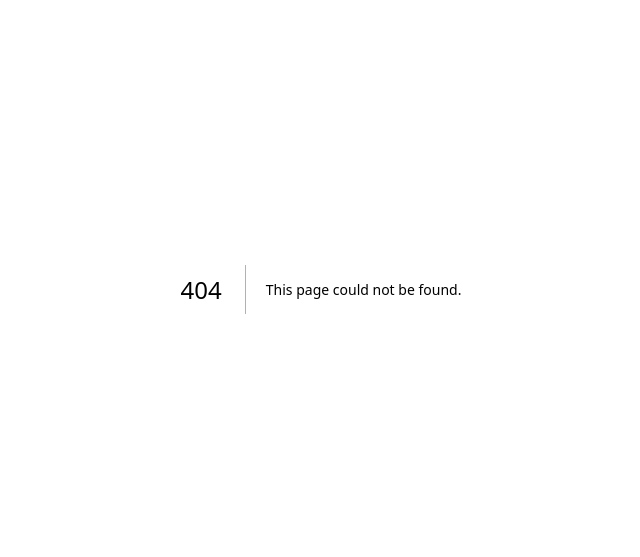
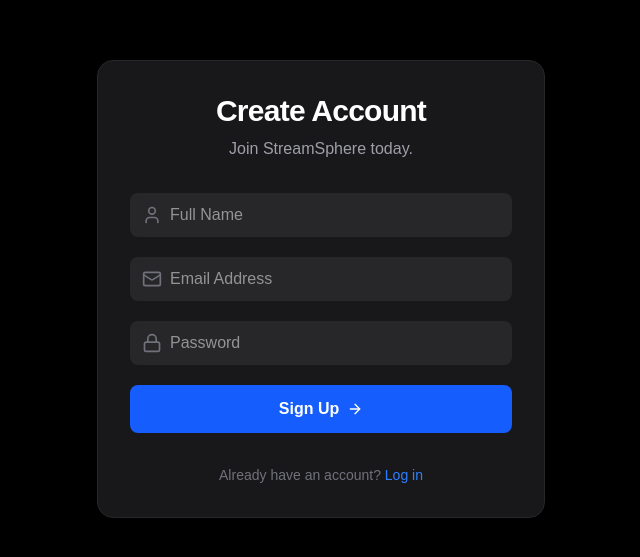
Before and after one commit to kunalrana15/streamsphere_frontend, a Next.js app: page /register in a window 1280 px wide. Before the commit this address had no page. Shown: the part 111-668 px from the top of the page, without its empty margins (319-959 px from the left). Built offline with nearby package versions, Linux system fonts and the light colour scheme.

Commit message:
feat(auth): create types, auth-service and register UI and backend api integration

```diff
--- a/package.json
+++ b/package.json
@@ -9,13 +9,16 @@
     "lint": "eslint"
   },
   "dependencies": {
+    "@hookform/resolvers": "^5.2.2",
     "axios": "^1.13.4",
     "clsx": "^2.1.1",
     "lucide-react": "^0.563.0",
     "next": "16.1.6",
     "react": "19.2.3",
     "react-dom": "19.2.3",
-    "tailwind-merge": "^3.4.0"
+    "react-hook-form": "^7.71.1",
+    "tailwind-merge": "^3.4.0",
+    "zod": "^4.3.6"
   },
   "devDependencies": {
     "@tailwindcss/postcss": "^4",
--- /dev/null
+++ b/src/app/(auth)/register/page.tsx
@@ -0,0 +1,112 @@
+"use client";
+
+import { useForm } from "react-hook-form";
+import { zodResolver } from "@hookform/resolvers/zod";
+import { registerSchema, RegisterInput } from "@/src/lib/validations/auth";
+import { authService } from "@/src/services/authService";
+import { useState } from "react";
+import { Loader2, Mail, Lock, User, ArrowRight } from "lucide-react";
+import Link from "next/link";
+
+export default function RegisterPage() {
+  const [loading, setLoading] = useState(false);
+  const [serverError, setServerError] = useState<string | null>(null);
+
+  const { register, handleSubmit, formState: { errors } } = useForm<RegisterInput>({
+    resolver: zodResolver(registerSchema),
+  });
+
+  const onSubmit = async (data: RegisterInput) => {
+    setLoading(true);
+    setServerError(null);
+    try {
+      const res = await authService.register(data);
+      console.log(res);
+      // Redirect to OTP verification with email in query params
+      window.location.href = `/verify-otp?email=${encodeURIComponent(data.email)}`;
+    } catch (err: any) {
+      const errorMessage = typeof err === 'string' ? err: err.message ||  "An Unexpected Error Occured"
+      setServerError(errorMessage); // This comes from our Axios interceptor
+    } finally {
+      setLoading(false);
+    }
+  };
+
+  return (
+    <div className="min-h-screen bg-black flex items-center justify-center p-4">
+      <div className="max-w-md w-full space-y-8 bg-zinc-900 p-8 rounded-2xl border border-zinc-800 shadow-2xl">
+        <div className="text-center">
+          <h2 className="text-3xl font-bold text-white tracking-tight">Create Account</h2>
+          <p className="text-zinc-400 mt-2">Join StreamSphere today.</p>
+        </div>
+
+        {serverError && (
+          <div className="bg-red-500/10 border border-red-500/50 text-red-500 p-3 rounded-lg text-sm text-center">
+            {serverError}
+          </div>
+        )}
+
+        <form onSubmit={handleSubmit(onSubmit)} className="space-y-5">
+          {/* Name Field */}
+          <div>
+            <div className="relative">
+              <User className="absolute left-3 top-3 h-5 w-5 text-zinc-500" />
+              <input
+                {...register("name")}
+                placeholder="Full Name"
+                className="w-full bg-zinc-800 border-zinc-700 text-white pl-10 pr-4 py-2.5 rounded-lg focus:ring-2 focus:ring-blue-600 outline-none transition-all"
+              />
+            </div>
+            {errors.name && <p className="text-xs text-red-400 mt-1">{errors.name.message}</p>}
+          </div>
+
+          {/* Email Field */}
+          <div>
+            <div className="relative">
+              <Mail className="absolute left-3 top-3 h-5 w-5 text-zinc-500" />
+              <input
+                {...register("email")}
+                type="email"
+                placeholder="Email Address"
+                className="w-full bg-zinc-800 border-zinc-700 text-white pl-10 pr-4 py-2.5 rounded-lg focus:ring-2 focus:ring-blue-600 outline-none transition-all"
+              />
+            </div>
+            {errors.email && <p className="text-xs text-red-400 mt-1">{errors.email.message}</p>}
+          </div>
+
+          {/* Password Field */}
+          <div>
+            <div className="relative">
+              <Lock className="absolute left-3 top-3 h-5 w-5 text-zinc-500" />
+              <input
+                {...register("password")}
+                type="password"
+                placeholder="Password"
+                className="w-full bg-zinc-800 border-zinc-700 text-white pl-10 pr-4 py-2.5 rounded-lg focus:ring-2 focus:ring-blue-600 outline-none transition-all"
+              />
+            </div>
+            {errors.password && <p className="text-xs text-red-400 mt-1">{errors.password.message}</p>}
+          </div>
+
+          <button
+            type="submit"
+            disabled={loading}
+            className="w-full bg-blue-600 hover:bg-blue-700 text-white font-semibold py-3 rounded-lg flex items-center justify-center space-x-2 transition-all active:scale-[0.98]"
+          >
+            {loading ? <Loader2 className="animate-spin h-5 w-5" /> : (
+              <>
+                <span>Sign Up</span>
+                <ArrowRight className="h-4 w-4" />
+              </>
+            )}
+          </button>
+        </form>
+
+        <p className="text-center text-zinc-500 text-sm">
+          Already have an account?{" "}
+          <Link href="/login" className="text-blue-500 hover:underline">Log in</Link>
+        </p>
+      </div>
+    </div>
+  );
+}
--- /dev/null
+++ b/src/lib/api.ts
@@ -0,0 +1,37 @@
+import axios from 'axios';
+
+const api = axios.create({
+    baseURL: 'http://localhost:5000',
+    withCredentials: true,
+    headers: {
+        'Content-Type': 'application/json'
+    }
+})
+
+// Response Interceptor
+api.interceptors.response.use(
+  (response) => response,
+  async (error) => {
+    const originalRequest = error.config;
+
+    // If error is 401 and we haven't retried yet
+    if (error.response?.status === 401 && !originalRequest._retry) {
+      originalRequest._retry = true;
+      try {
+        // Attempt to refresh the session
+        await axios.post(`${process.env.NEXT_PUBLIC_BACKEND_URL}/auth/refresh`, {}, { withCredentials: true });
+        return api(originalRequest); // Retry the original request
+      } catch (refreshError) {
+        // Refresh failed (session expired), boot user to login
+        window.location.href = '/login';
+        return Promise.reject(refreshError);
+      }
+    }
+
+    // Handle other errors (500, 403, 400)
+    const message = error.response?.data?.message || "Something went wrong";
+    return Promise.reject(message);
+  }
+);
+
+export default api;
--- /dev/null
+++ b/src/lib/validations/auth.ts
@@ -0,0 +1,9 @@
+import * as z from "zod";
+
+export const registerSchema = z.object({
+    name: z.string().min(2,'Name must be at least 2 characters'),
+    email: z.string().email('Invalid email address'),
+    password: z.string().min(8,'Password must be at least 8 characters')
+});
+
+export type RegisterInput = z.infer<typeof registerSchema>;
--- /dev/null
+++ b/src/services/authService.ts
@@ -0,0 +1,19 @@
+import api from "../lib/api";
+import { User,AuthResponse } from "@/src/types/auth";
+
+export const authService = {
+  register: (data: any) => api.post("/auth/register", data),
+
+  verifyOtp: (email: string, code: string) =>
+    api.post("/auth/verify-otp", { email, code }),
+
+  resendOtp: (email: string) =>
+    api.post("/auth/resend-otp", { email }),
+
+  login: (credentials: any) =>
+    api.post<AuthResponse>("/auth/login", credentials),
+
+  logout: () => api.post("/auth/logout"),
+
+  getProfile: () => api.get<User>("/auth/profile"),
+};
--- /dev/null
+++ b/src/types/auth.ts
@@ -0,0 +1,12 @@
+
+export interface User {
+    id: string;
+    name: string;
+    role: 'user' | 'admin';
+    isEmailVerified: boolean;
+}
+
+export interface AuthResponse {
+    user: User;
+    accessToken: string
+}
```
Also changed, not shown: src/app/(auth)/verify-otp/page.tsx (added), 1 other file (tests, documents, lock files or other folders).
